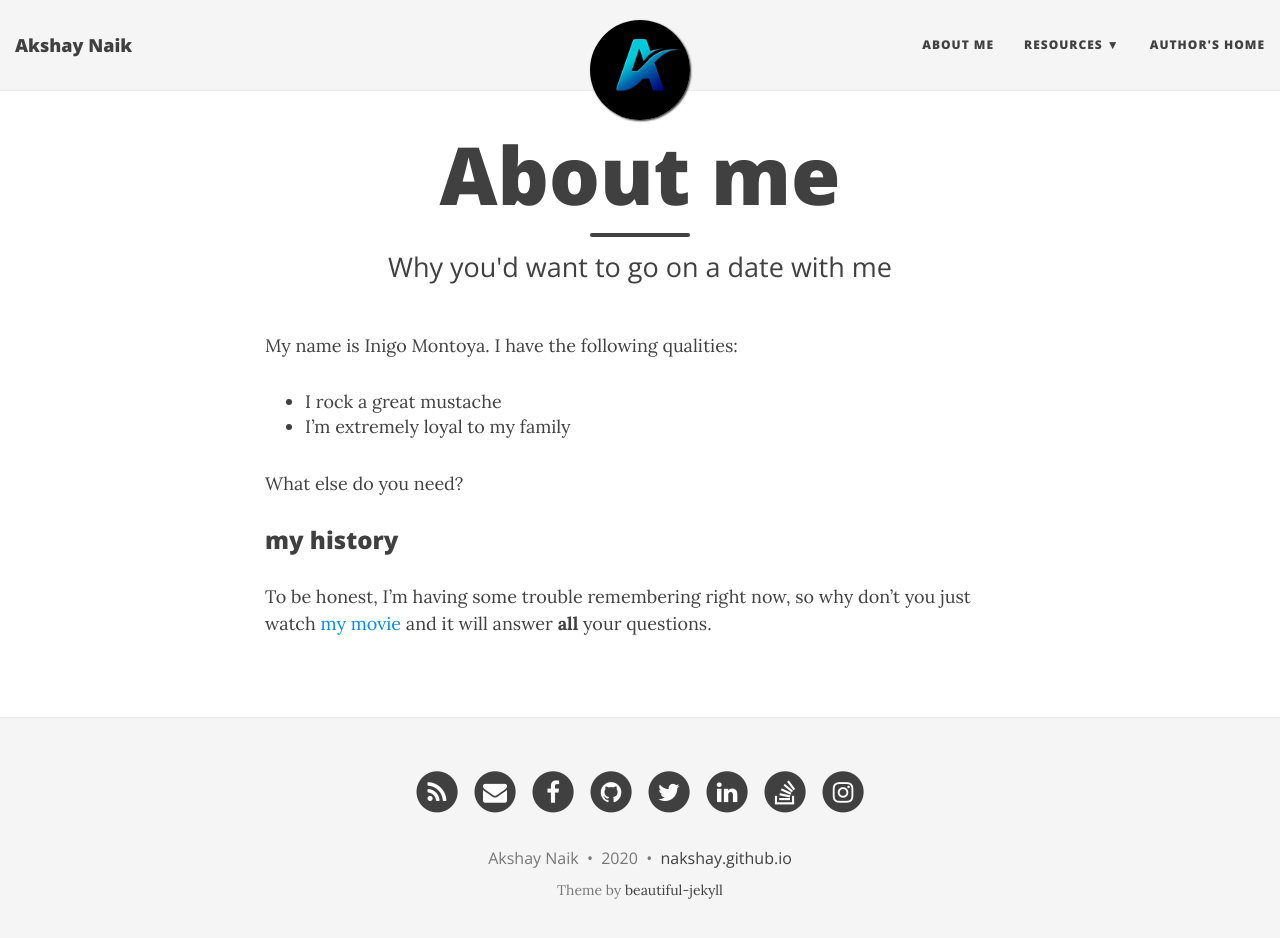
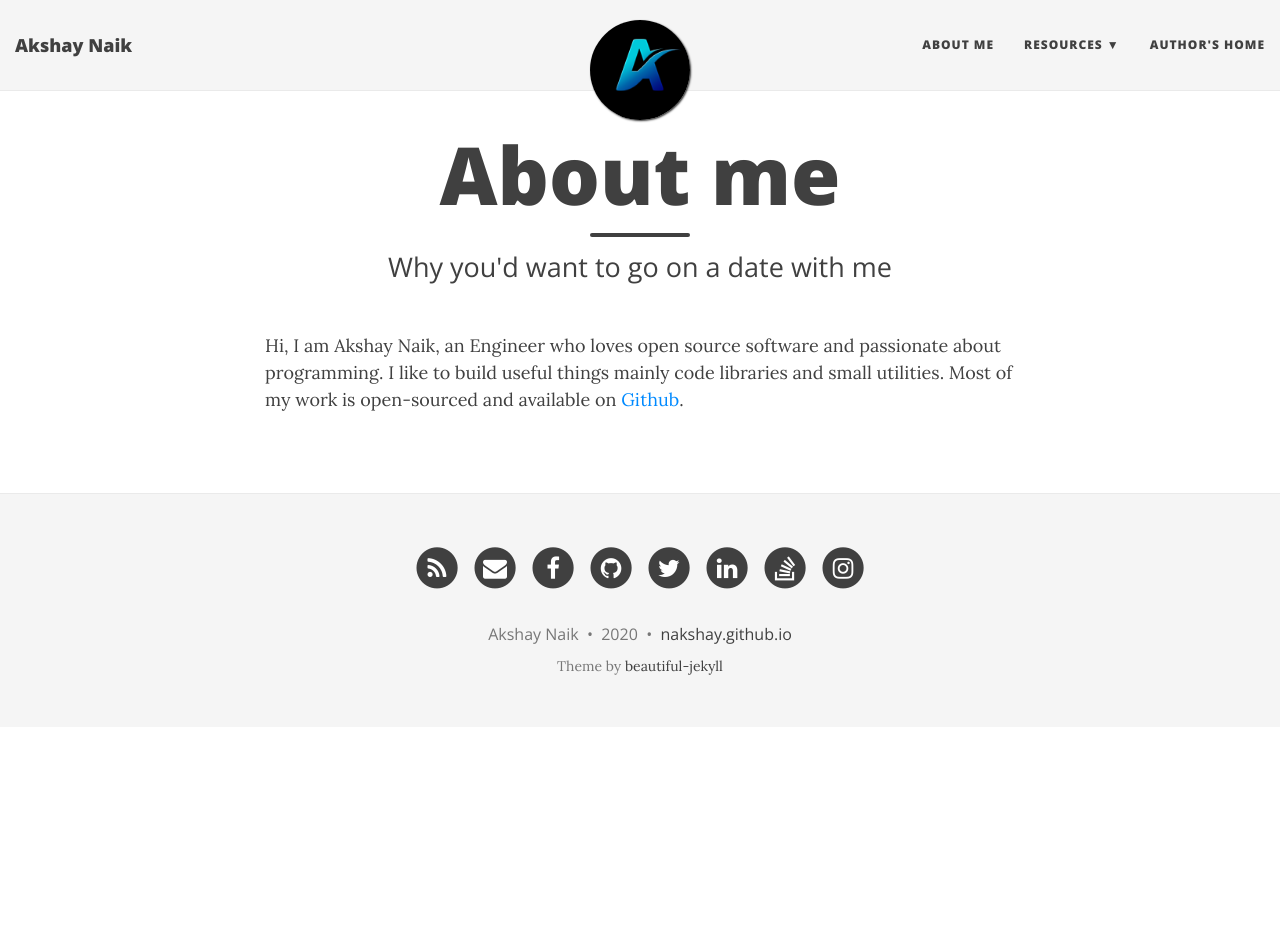
Before and after one commit to nakshay/nakshay.github.io, a Jekyll site: the page built from aboutme.md, in a window 1280 px wide and 951 px high. Shown: the top 938 px of the window. Built offline with Jekyll 4.4.1, drawn with Linux system fonts in a browser that asks for light colours; nearby versions of some CDN libraries.

Commit message:
added About me

```diff
--- a/aboutme.md
+++ b/aboutme.md
@@ -2,15 +2,6 @@
 layout: page
 title: About me
 subtitle: Why you'd want to go on a date with me
+published: true
 ---
-
-My name is Inigo Montoya. I have the following qualities:
-
-- I rock a great mustache
-- I'm extremely loyal to my family
-
-What else do you need?
-
-### my history
-
-To be honest, I'm having some trouble remembering right now, so why don't you just watch [my movie](http://en.wikipedia.org/wiki/The_Princess_Bride_%28film%29) and it will answer **all** your questions.
+Hi, I am Akshay Naik, an Engineer who loves open source software and passionate about programming. I like to build useful things mainly code libraries and small utilities. Most of my work is open-sourced and available on [Github](github.com/nakshay).
```
